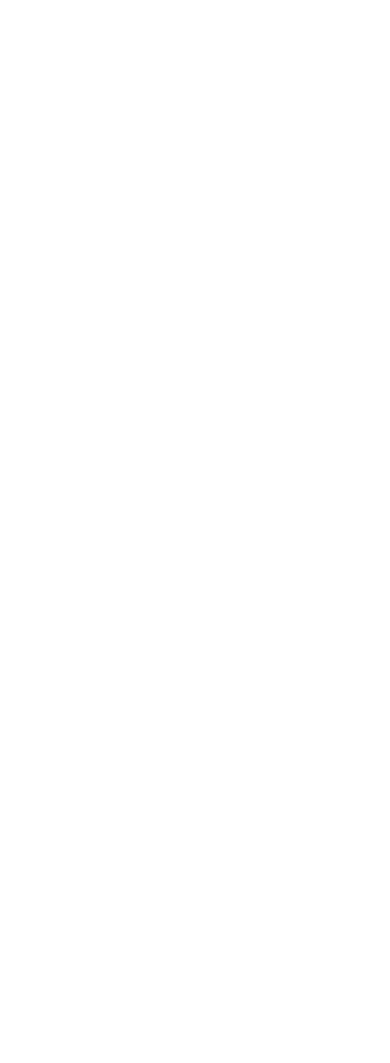
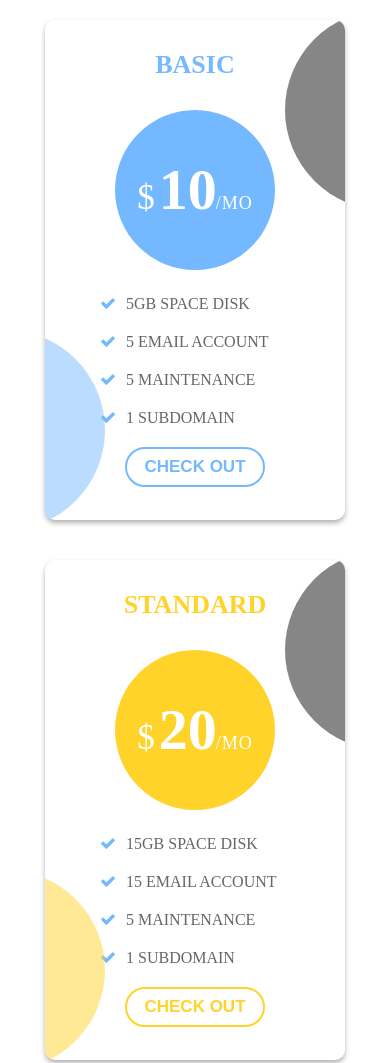
Before and after one commit to Omid-Sargazi/Responsive-Pricing-Table-Using-Pure-HTML-And-CSS-Only, a plain HTML site: page index.html in a window 390 px wide. Shown: the top 1063 px of the page. Before the commit the page ends 844 px from the top, so only its background shows below. Drawn offline with Linux system fonts and the light colour scheme.

Commit message:
three table with design and responsive

```diff
--- a/index.html
+++ b/index.html
@@ -3,10 +3,57 @@
 <head>
     <meta charset="UTF-8">
     <meta name="viewport" content="width=device-width, initial-scale=1.0">
-    <title>Document</title>
+    <title>Responsive Pricing Table</title>
     <link rel="stylesheet" href="style.css">
+    <link rel="stylesheet" href="https://cdnjs.cloudflare.com/ajax/libs/font-awesome/4.7.0/css/font-awesome.min.css">
 </head>
 <body>
-
+    <div class="box-container">
+        <div class="box">
+            <h3 class="title">basic</h3>
+            <div class="price">
+                <span class="currency">$</span>
+                <span class="amount">10</span>
+                <span class="duration">/mo</span>
+            </div>
+            <ul>
+                <li><i class="fa fa-check"></i>5gb space disk</li>
+                <li><i class="fa fa-check"></i>5 email account</li>
+                <li><i class="fa fa-check"></i>5 maintenance</li>
+                <li><i class="fa fa-check"></i>1 subdomain</li>
+            </ul>
+            <a href="#"><button>check out</button></a>
+        </div>
+        <div class="box yellow">
+            <h3 class="title">standard</h3>
+            <div class="price">
+                <span class="currency">$</span>
+                <span class="amount">20</span>
+                <span class="duration">/mo</span>
+            </div>
+            <ul>
+                <li><i class="fa fa-check"></i>15gb space disk</li>
+                <li><i class="fa fa-check"></i>15 email account</li>
+                <li><i class="fa fa-check"></i>5 maintenance</li>
+                <li><i class="fa fa-check"></i>1 subdomain</li>
+            </ul>
+            <a href="#"><button>check out</button></a>
+        </div>
+        <div class="box red">
+            <h3 class="title">premium</h3>
+            <div class="price">
+                <span class="currency">$</span>
+                <span class="amount">30</span>
+                <span class="duration">/mo</span>
+            </div>
+            <ul>
+                <li><i class="fa fa-check"></i>18gb space disk</li>
+                <li><i class="fa fa-check"></i>8 email account</li>
+                <li><i class="fa fa-check"></i>10 maintenance</li>
+                <li><i class="fa fa-check"></i>12 subdomain</li>
+            </ul>
+            <a href="#"><button>check out</button></a>
+        </div>
+    </div>
 </body>
 </html>
--- a/style.css
+++ b/style.css
@@ -0,0 +1,137 @@
+*{
+    padding: 0;
+    margin: 0;
+    box-sizing: border-box;
+    text-decoration: none;
+    list-style: none;
+    text-transform: uppercase;
+}
+.box-container{
+    min-height: 100vh;
+    display: flex;
+    align-items: center;
+    justify-content: center;
+    flex-wrap: wrap;
+    padding-bottom: 70px;
+}
+.box-container .box{
+    height: 500px;
+    width: 300px;
+    margin: 20px 40px;
+    border-radius: 10px;
+    box-shadow: 0 3px 5px rgba(0,0,0,0.3);
+    text-align: center;
+    overflow: hidden;
+    position: relative;
+    z-index: 1;
+}
+.box-container .box::before,
+.box-container .box::after{
+    content: "";
+    position: absolute;
+    height: 200px;
+    width: 200px;
+    border-radius: 50%;
+    opacity: 0.5;
+}
+.box-container .box::before{
+    background: #0f0f0f;
+    top: -10px;
+    left: 80%;
+}
+.box-container .box::after{
+    background: #74b9ff;
+    bottom: -10px;
+    right: 80%;
+}
+.box-container .box .title{
+    margin: 30px 0;
+    font-size: 26px;
+    color: #74b9ff;
+}
+.box-container .box .price{
+    height: 160px;
+    width: 160px;
+    border-radius: 50%;
+    color: #fff;
+    background: #74b9ff;
+    padding:57px 0 0;
+    margin: 0 auto 25px;
+}
+.box-container .box .price .currency{
+    font-size: 35px;
+    line-height: 35px;
+    font-weight: 500;
+}
+.box-container .box .price .amount{
+    font-size: 58px;
+    line-height: 45px;
+    font-weight: 700;
+}
+.box-container .box .price .duration{
+    font-size: 18px;
+    font-weight: 400;
+    margin-left: -5px;
+    letter-spacing: 1px;
+}
+.box-container .box ul li{
+    text-align: left;
+    padding-left: 45px;
+    margin: 20px auto;
+    color: #666;
+}
+.box-container .box ul li i{
+    padding: 0 10px;
+    color:#74b9ff;
+}
+.box-container .box button{
+    height: 40px;
+    width: 140px;
+    outline: none;
+    border-radius: 50px;
+    background: none;
+    color: #74b9ff;
+    border: 2px solid #74b9ff;
+    font-size: 17px;
+    font-weight: bold;
+    transition: 0.2s linear ;
+    cursor: pointer;
+}
+.box-container .box button:hover{
+    background: #74b9ff;
+    color: #fff;
+}
+.box-container .yellow .title{
+    color: #ffd32a;
+}
+.box-container .yellow .price{
+    background-color: #ffd32a;
+}
+.box-container .yellow button{
+   color: #ffd32a;
+   border-color: #ffd32a;
+}
+.box-container .yellow button:hover{
+    background-color: #ffd32a;
+}
+.box-container .yellow::after{
+    background: #ffd32a;
+}
+/* red class */
+
+.box-container .red .title{
+    color: red;
+}
+.box-container .red .price{
+    background-color: red;
+}
+.box-container .red button{
+   color: red;
+   border-color: red;
+}
+.box-container .red button:hover{
+    background-color: red;
+}
+.box-container .red::after{
+    background: red;
+}
```
